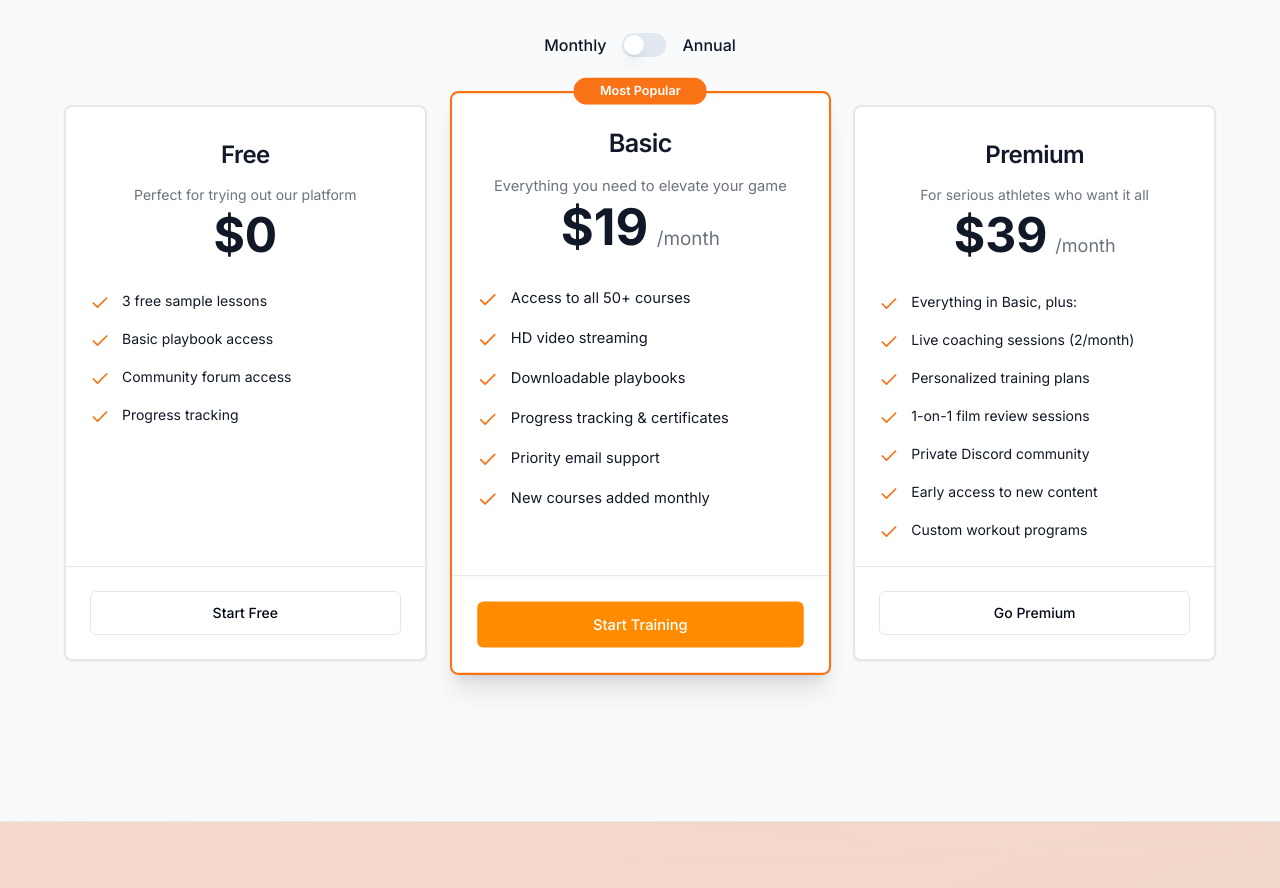
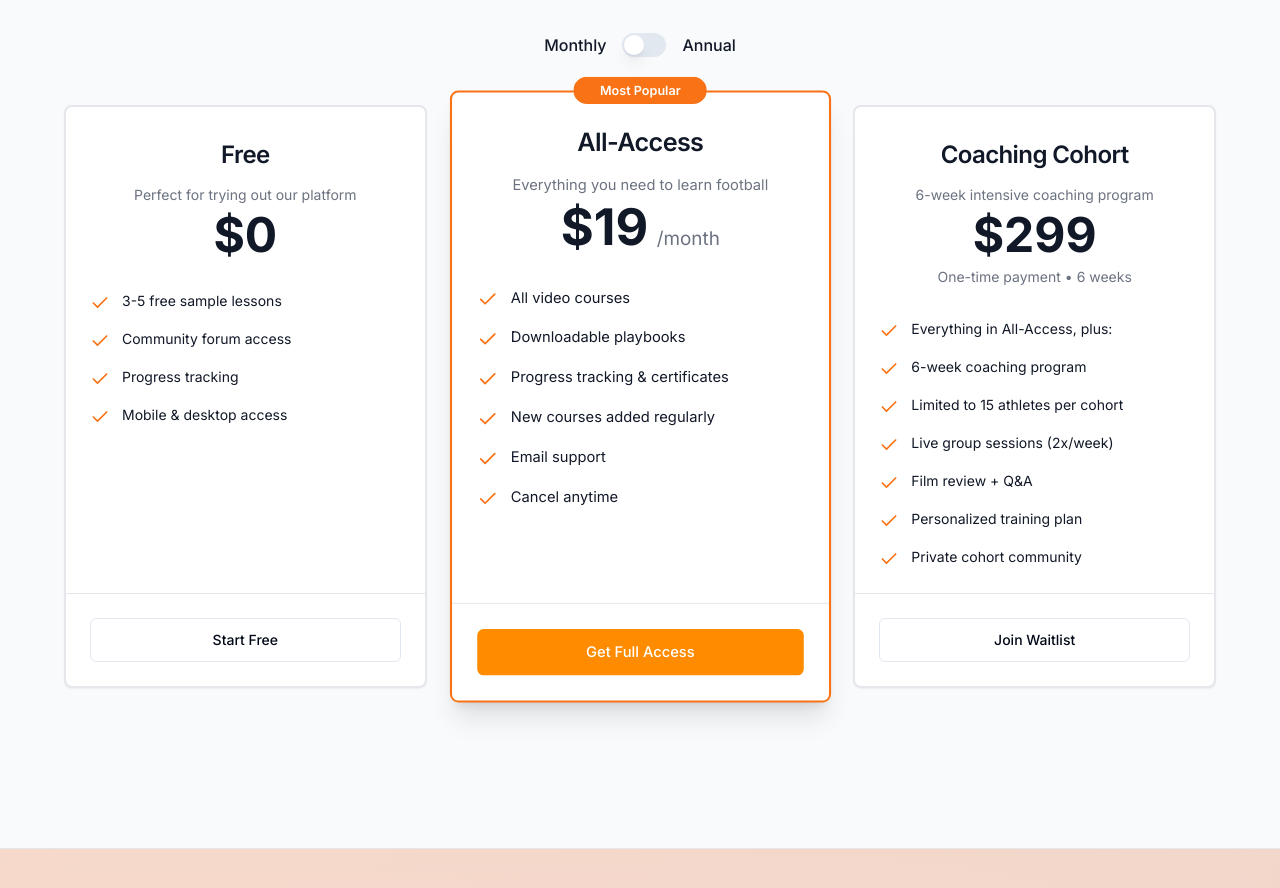
Before and after one commit to jumaanebey/Kickoff-Club-HQ, a Next.js app: page / in a window 1280 px wide. Shown: the part 846-1734 px from the top of the page. Built offline with nearby package versions, Linux system fonts and the light colour scheme; no server answers.

Commit message:
Update pricing to cohort-based model: Free, All-Access, Coaching Cohort

```diff
--- a/components/sections/pricing-section.tsx
+++ b/components/sections/pricing-section.tsx
@@ -29,47 +29,47 @@ const plans: PricingPlan[] = [
     annualPrice: 0,
     description: "Perfect for trying out our platform",
     features: [
-      "3 free sample lessons",
-      "Basic playbook access",
+      "3-5 free sample lessons",
       "Community forum access",
-      "Progress tracking"
+      "Progress tracking",
+      "Mobile & desktop access"
     ],
     cta: "Start Free",
     ctaLink: "/auth/sign-up"
   },
   {
-    name: "Basic",
+    name: "All-Access",
     monthlyPrice: 19,
     annualPrice: 190,
-    description: "Everything you need to elevate your game",
+    description: "Everything you need to learn football",
     features: [
-      "Access to all 50+ courses",
-      "HD video streaming",
+      "All video courses",
       "Downloadable playbooks",
       "Progress tracking & certificates",
-      "Priority email support",
-      "New courses added monthly"
+      "New courses added regularly",
+      "Email support",
+      "Cancel anytime"
     ],
     popular: true,
-    cta: "Start Training",
+    cta: "Get Full Access",
     ctaLink: "/auth/sign-up?plan=basic"
   },
   {
-    name: "Premium",
-    monthlyPrice: 39,
-    annualPrice: 390,
-    description: "For serious athletes who want it all",
+    name: "Coaching Cohort",
+    monthlyPrice: 299,
+    annualPrice: 299,
+    description: "6-week intensive coaching program",
     features: [
-      "Everything in Basic, plus:",
-      "Live coaching sessions (2/month)",
-      "Personalized training plans",
-      "1-on-1 film review sessions",
-      "Private Discord community",
-      "Early access to new content",
-      "Custom workout programs"
+      "Everything in All-Access, plus:",
+      "6-week coaching program",
+      "Limited to 15 athletes per cohort",
+      "Live group sessions (2x/week)",
+      "Film review + Q&A",
+      "Personalized training plan",
+      "Private cohort community"
     ],
-    cta: "Go Premium",
-    ctaLink: "/auth/sign-up?plan=premium"
+    cta: "Join Waitlist",
+    ctaLink: "/contact?subject=coaching-cohort"
   }
 ]
 
@@ -155,12 +155,18 @@ export function PricingSection() {
                       <span className={cn("text-5xl font-bold", colors.text)}>
                         ${displayPrice}
                       </span>
-                      {price > 0 && (
+                      {price > 0 && plan.name !== "Coaching Cohort" && (
                         <span className={cn("text-lg", colors.textMuted)}>
                           /month
                         </span>
                       )}
                     </div>
+                    {plan.name === "Coaching Cohort" ? (
+                      <p className={cn("text-sm mt-2", colors.textMuted)}>
+                        One-time payment • 6 weeks
+                      </p>
+                    ) : (
+                      <>
                         {isAnnual && price > 0 && (
                           <p className={cn("text-sm mt-2", colors.textMuted)}>
                             ${plan.annualPrice} billed annually
@@ -170,6 +176,8 @@ export function PricingSection() {
                           <p className="text-sm text-green-600 dark:text-green-400 font-semibold mt-1">
                             Save ${savings}/year ({percentage}% off)
                           </p>
+                        )}
+                      </>
                     )}
                   </div>
                 </CardHeader>
```
Lines whose indentation alone changed are shown as unchanged.
